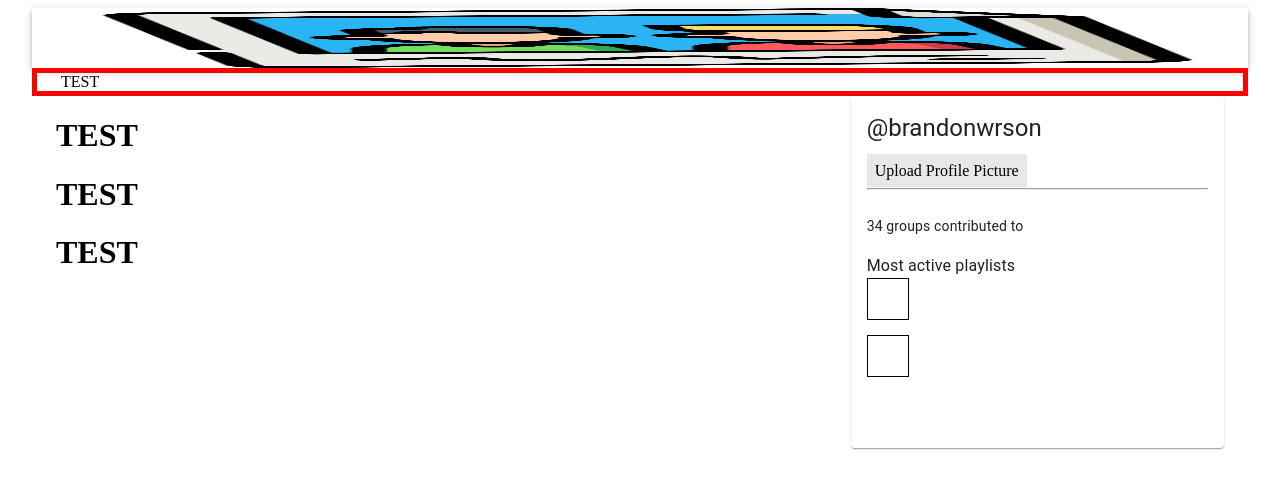
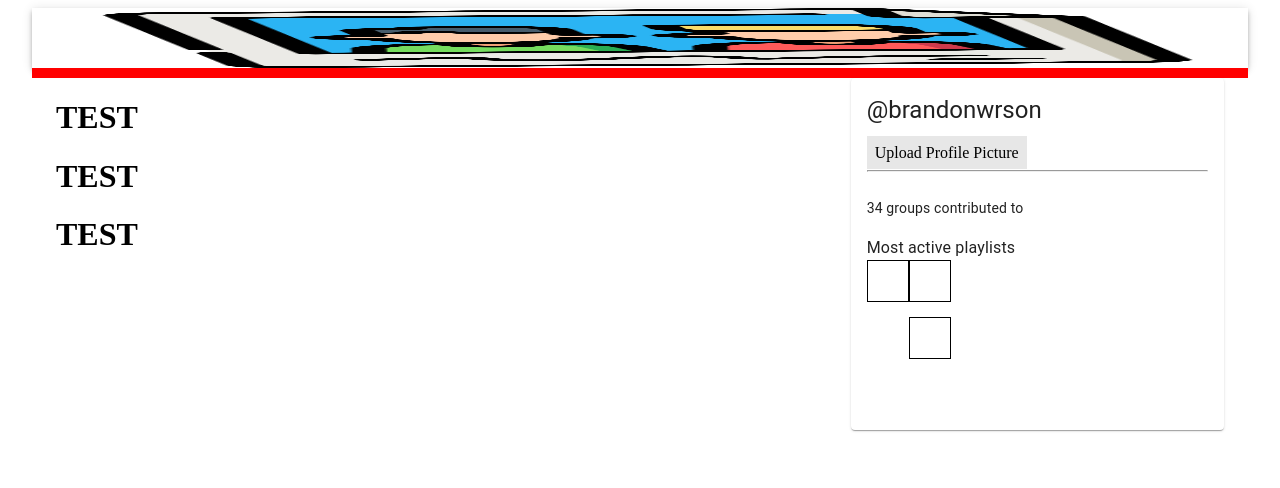
Before and after one commit to ucsb-cs148-f21/project-t07-musictaste, a React (Create React App) app in the folder MERN_app/client/: page / in a window 1280 px wide. Shown: the top 488 px of the page. Built offline with nearby package versions, Linux system fonts and the light colour scheme; no server answers.

Commit message:
Small changes

```diff
--- a/MERN_app/client/src/App.js
+++ b/MERN_app/client/src/App.js
@@ -9,6 +9,7 @@ import memories from "./images/memories.png";
 import useStyles from "./styles";
 import PictureUploader from "./components/User-profile/PictureUploader";
 import { Route, Switch, Router } from "react-router";
+import musicDiary from "./components/User-profile/musicDiary";
 
 const App = () => {
   const classes = useStyles();
@@ -26,7 +27,7 @@ const App = () => {
           height="60"
         />
       </AppBar>
-      <Container className={classes.user}>TEST</Container>
+      <Container className={classes.user}></Container>
       <Grow in>
         <Container>
           <Grid
--- a/MERN_app/client/src/components/Form/FormUserProfile.js
+++ b/MERN_app/client/src/components/Form/FormUserProfile.js
@@ -37,6 +37,8 @@ const Form = () => {
         <Typography variant="body2"> 34 groups contributed to</Typography>
         <br />
         <Typography variant="body1">Most active playlists</Typography>
+        <PlaylistPreview />
+
         <form2 className={classes.form2}>
           <PlaylistPreview className={classes.fileInput}></PlaylistPreview>
           <PlaylistPreview className={classes.fileInput}></PlaylistPreview>
--- a/MERN_app/client/src/components/User-profile/PlaylistPreview.js
+++ b/MERN_app/client/src/components/User-profile/PlaylistPreview.js
@@ -9,9 +9,8 @@ export default class PlaylistPreview extends React.Component {
     }
     render() {
         return (
-          <div class="playlist" onClick={this.playlistClicked}>
+          <div class="playlist" onClick={this.playlistClicked}></div>
 
-          </div>
         );
       }
 }
--- /dev/null
+++ b/MERN_app/client/src/components/User-profile/musicDiary.js
@@ -0,0 +1,16 @@
+import React from "react";
+import $ from "jquery";
+
+export default class musicDiary extends React.Component {
+    findSong() {
+        $("#songfinder")
+    }
+    render() {
+        return (
+            <form>
+                <label>Song name:</label><br/>
+                <input type="text" id="songfinder"></input>
+            </form>
+        );
+    }
+}
```
